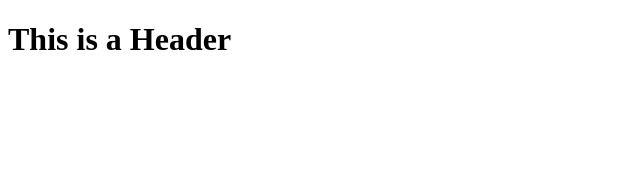
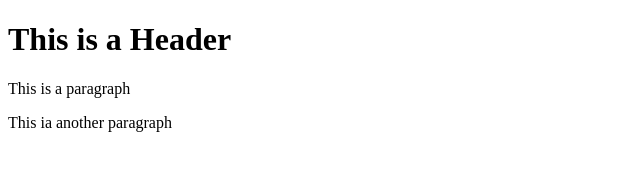
Before and after one commit to duongmary/git-test, a plain HTML site: page index.html in a window 1280 px wide. Shown: the whole page, without its empty margins (0-640 px from the left). Drawn offline with Linux system fonts and the light colour scheme.

Commit message:
Third commit

```diff
--- a/index.html
+++ b/index.html
@@ -2,5 +2,7 @@
 <html>
     <body>
         <h1>This is a Header</h1>
+        <p>This is a paragraph</p>
+        <p>This ia another paragraph</p>
     </body>
 </html>
```
